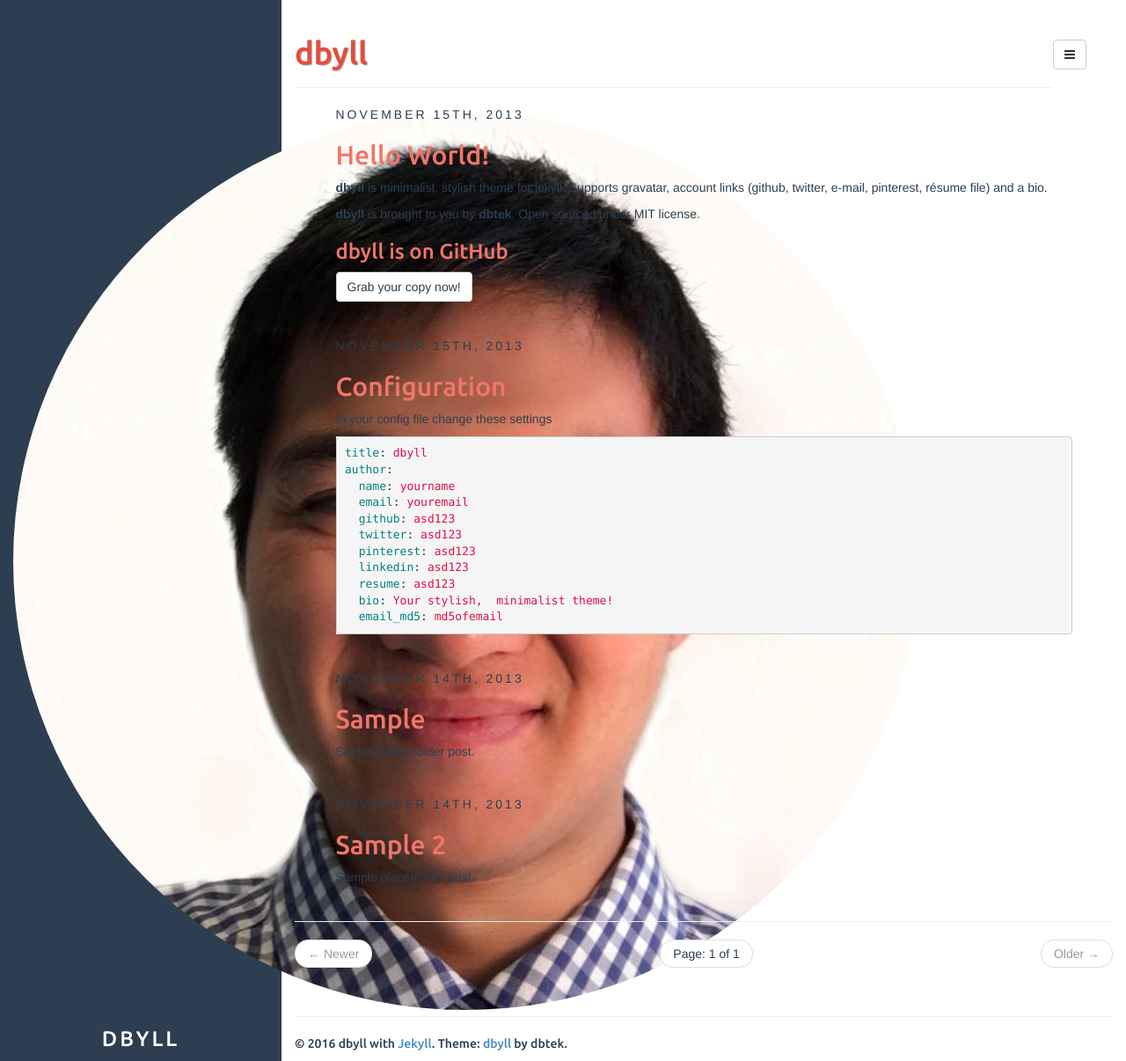
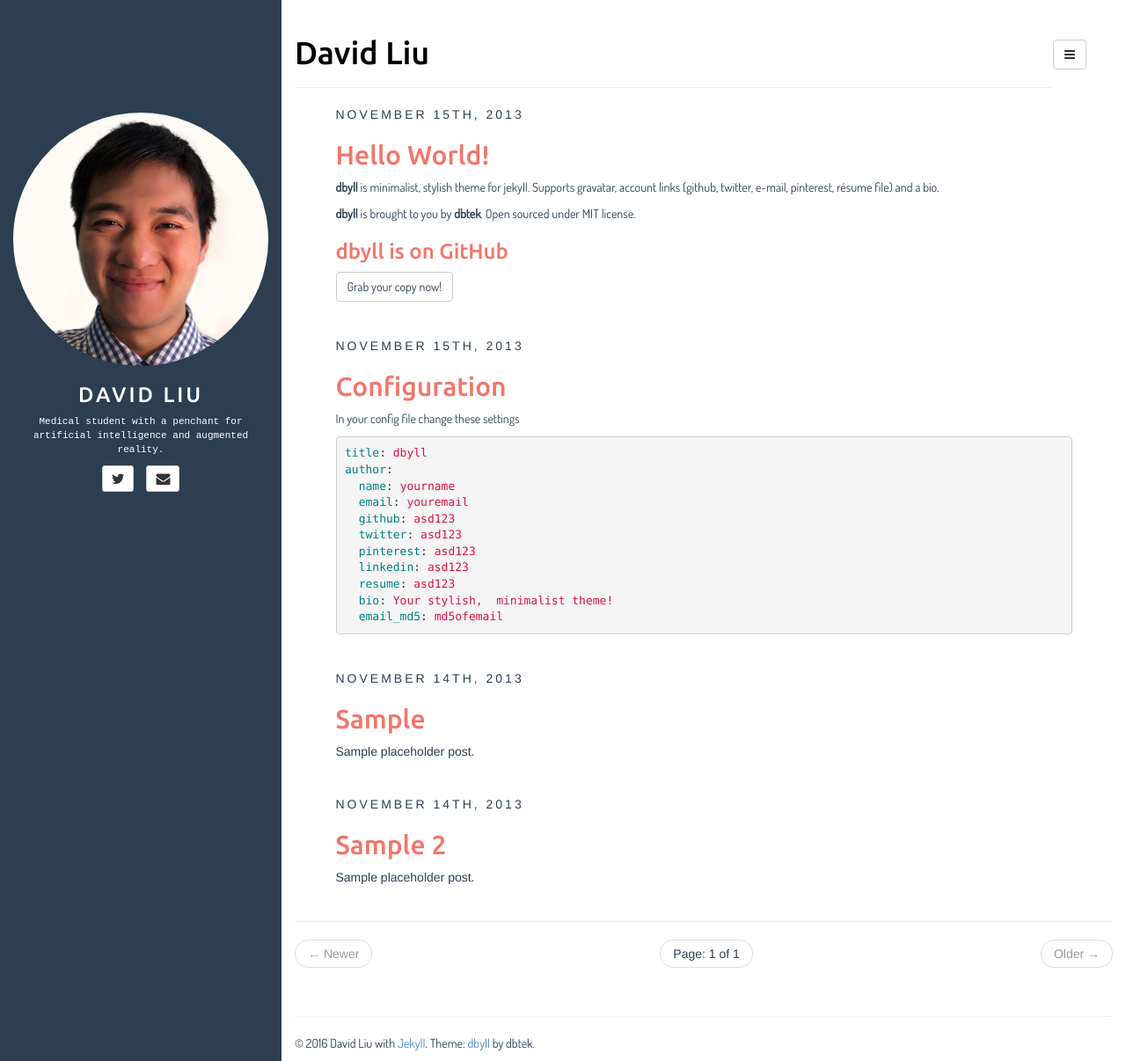
Before and after one commit to daliu-dr/daliu-dr.github.io, a Jekyll site: the page built from index.html, in a window 1280 px wide and 1206 px high. Shown: the whole window at 88% size. Built offline with Jekyll 4.4.1, drawn with Linux system fonts in a browser that asks for light colours; the list of posts is cut into pages by our own code; some of the changed text lies outside the part shown.

Commit message:
Happy with css
- Made it so that stupid hover thing doesn’t happen
- Changed default font
- Changed image to my face
- Change face image to responsive
- Added new google font to paragraph
- Got rid of header shadow

```diff
--- a/Gemfile
+++ b/Gemfile
@@ -3,5 +3,5 @@ gem 'jekyll'
 
 group :jekyll_plugins do
   gem "jekyll-paginate"
-  gem "pygments.rb"
+  gem "rouge"
 end
--- a/_config.yml
+++ b/_config.yml
@@ -5,26 +5,23 @@ paginate_path: "page:num"
 exclude: ["README.md"] # files to exclude
 highlighter: rouge
 markdown: kramdown
-disqus: dbyll
-google_analytics: dbyll
-title: dbyll
+google_analytics: UA-85352226-1
+title: David Liu
 
 defaults:
   -
     scope:
       path: "" # empty string for all files
     values:
-      title: dbyll
+      title: David Liu
 
-description: Stylish Jekyll Theme
+description: Medical student with a penchant for artificial intelligence and augmented reality.
 author:
-  name: dbyll
-  email: dbyll@ismaildemirbilek.com
-  github: dbtek
-  twitter: dbtek
-  pinterest: asd123
-  linkedin: asd123
-  bio: Your stylish, minimalist theme!
+  name: David Liu
+  email: daliuvr@gmail.com
+  twitter: keydaliu
+  linkedin: david-liu-20188443
+  bio: Medical student with a penchant for artificial intelligence and augmented reality.
   email_md5: 726351295ec82e145928582f595aa3aa
 
 rss_path: feed.xml
--- a/_includes/sidebar.html
+++ b/_includes/sidebar.html
@@ -1,7 +1,7 @@
 <!-- sidebar.html -->
 <header class="sidebar-header" role="banner">
 	<a href="{{ site.BASE_PATH }}/">
-		<img src="assets/img/david.jpg" class="img-circle" />
+		<img src="assets/img/david.jpg" class="img-circle img-responsive" />
 	</a>
 	<h3 class="title">
         <a href="{{ site.BASE_PATH }}/">{{ site.title }}</a>
--- a/assets/css/style.css
+++ b/assets/css/style.css
@@ -1,4 +1,6 @@
 @import url(http://fonts.googleapis.com/css?family=Ubuntu:500&subset=latin,latin-ext);
+@import url(https://fonts.googleapis.com/css?family=Dosis);
+
 
 body{
 	color: #2c3e50;
@@ -82,8 +84,7 @@ article .share .gplus:hover {
 }
 
 .page-header {
-	color: #e74c3c;
-	text-shadow: 1px 1px 1px rgba(150, 150, 150, 1);
+	color: #000000;
 }
 
 @media only screen and (min-width: 768px) {
@@ -188,3 +189,11 @@ footer {
 ul.dropdown-menu>li>a>i.fa {
     width: 1.3em;
 }
+
+p {
+	font-family: "Dosis";
+}
+
+h1 {
+
+}
```
